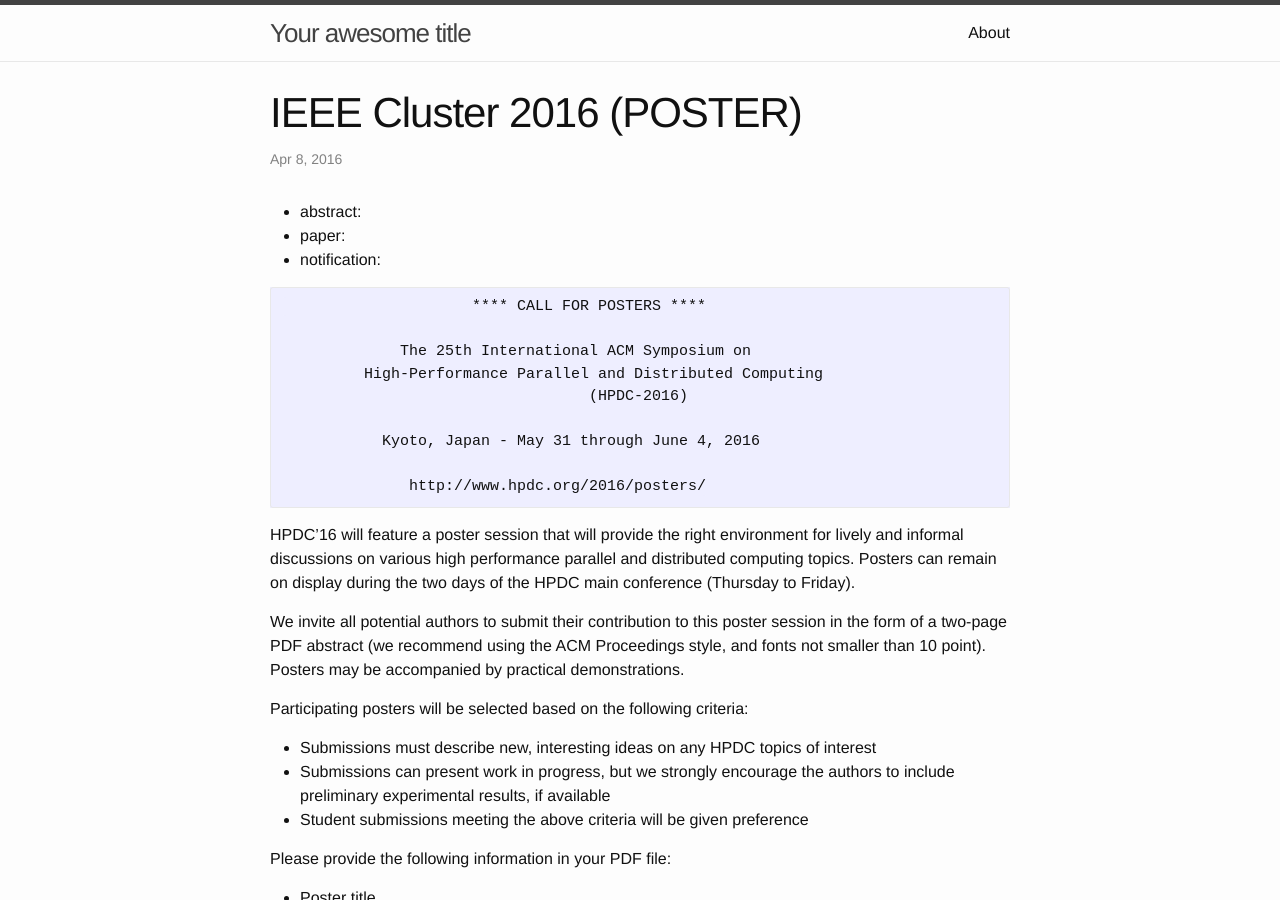
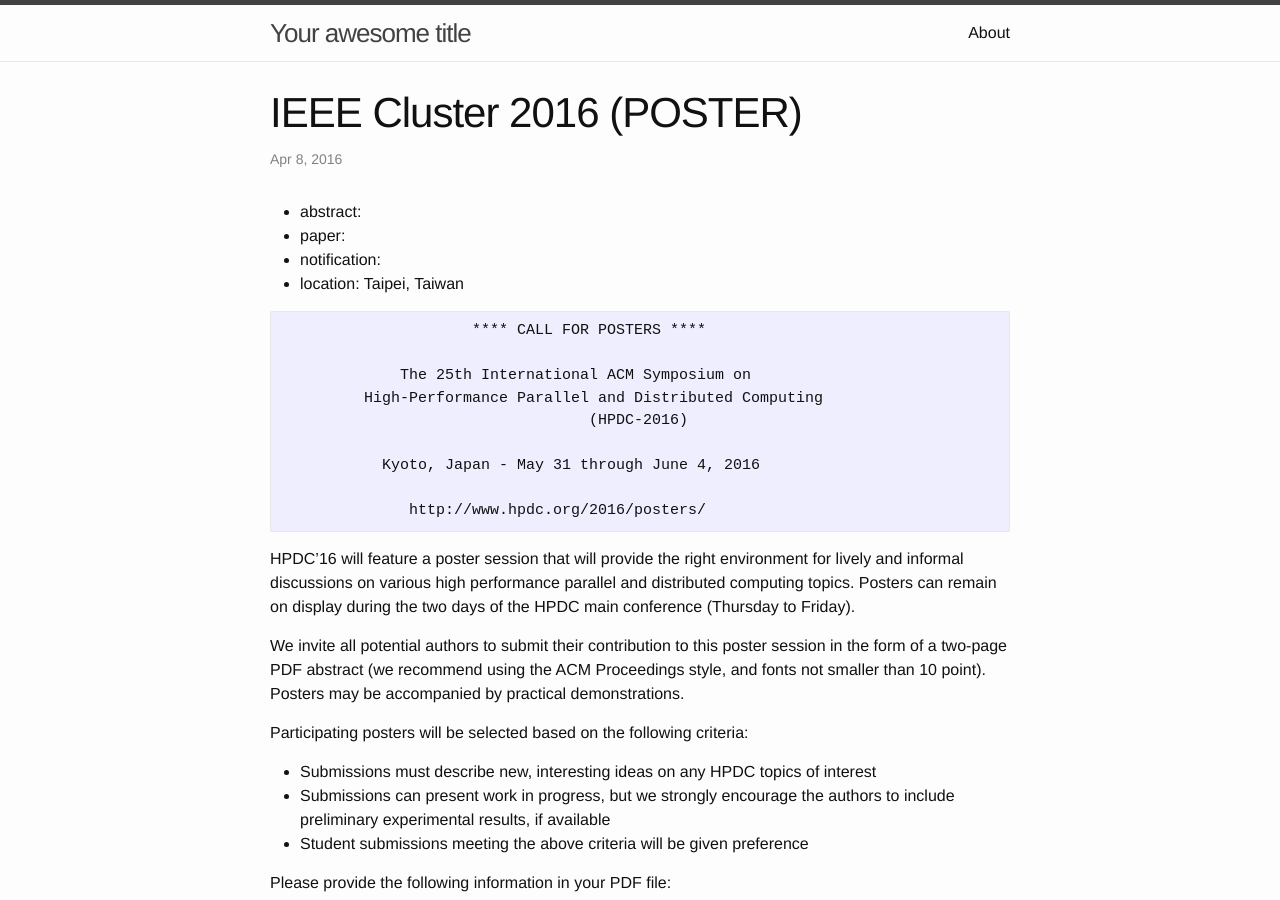
Before and after one commit to camready/camready.github.io, a Jekyll site: the page built from _cfps/cluster/2016/poster.md, in a window 1280 px wide and 900 px high. Built offline with Jekyll 4.4.1, drawn with Linux system fonts in a browser that asks for light colours.

Commit message:
cfps: add location attribute
Signed-off-by: Noah Watkins <noahwatkins@gmail.com>

```diff
--- a/_cfps/cluster/2016/poster.md
+++ b/_cfps/cluster/2016/poster.md
@@ -1,6 +1,7 @@
 ---
 title: IEEE Cluster 2016 (POSTER)
 venue: cluster
+location: Taipei, Taiwan
 ---
                          **** CALL FOR POSTERS ****
 
--- a/_layouts/cfp.html
+++ b/_layouts/cfp.html
@@ -12,6 +12,7 @@
       <li>abstract: {{ page.deadlines.abstract }}</li>
       <li>paper: {{ page.deadlines.paper }}</li>
       <li>notification: {{ page.deadlines.notification }}</li>
+      <li>location: {{ page.location }}</li>
   </ul>
 
   <div class="post-content" itemprop="articleBody">
```
Also changed, not shown: _cfps/cluster/2016/paper.md (+1 -0 lines).
